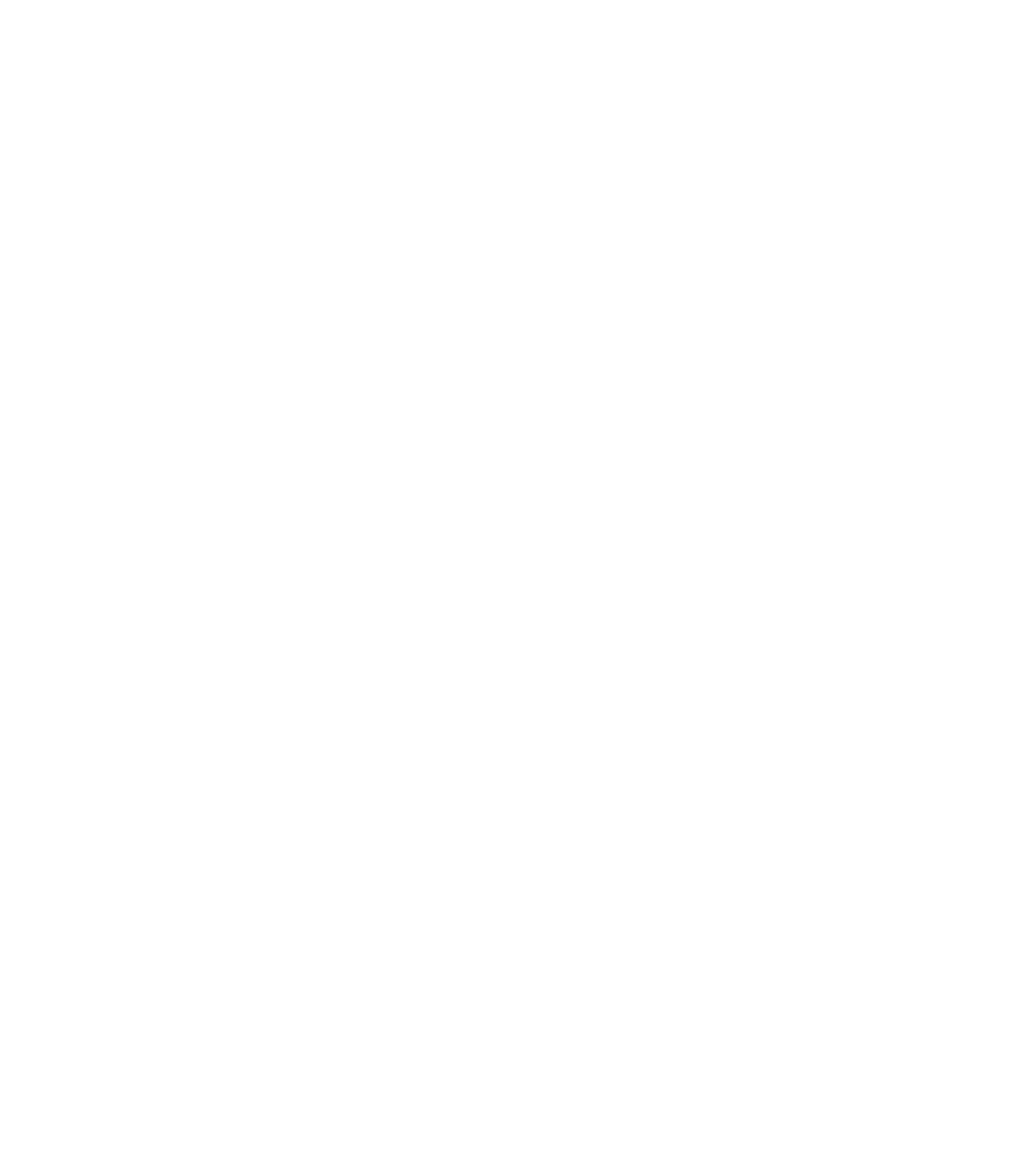
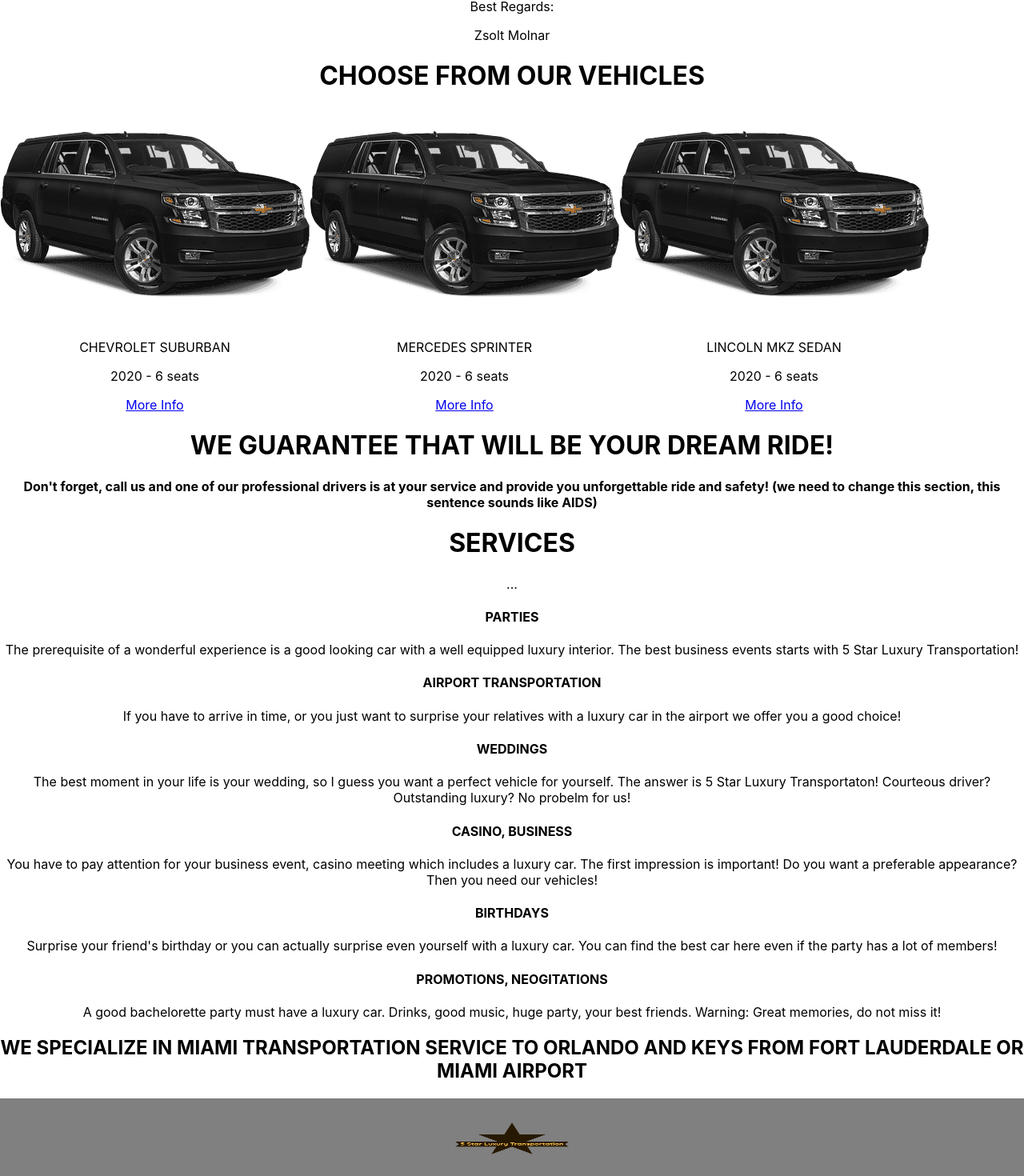
Before and after one commit to viktorferenczi/LuxuryTransportation, a React (Create React App) app: page / in a window 1280 px wide. Shown: the part 738-2208 px from the top of the page at 80% size. Before the commit the page ends 800 px from the top, so only its background shows below. Built offline with nearby package versions, Linux system fonts and the light colour scheme.

Commit message:
freshly implemented componens import

```diff
--- a/src/pages/MainLandingPage.js
+++ b/src/pages/MainLandingPage.js
@@ -1,8 +1,20 @@
 
+import { Footer } from "../components/Footer/Footer";
 import {Header} from "../components/Header/Header";
+import { CarChooser } from "../components/MainLandingPage/CarChooser";
+import { FounderInfo } from "../components/MainLandingPage/FounderInfo";
+import { Promotion } from "../components/MainLandingPage/Promotion";
+import { Services } from "../components/MainLandingPage/Services";
 
 export const MainLandingPage = () => {
     return(
-        <Header/>
+        <>
+            <Header/>
+            <FounderInfo/>
+            <CarChooser/>
+            <Promotion/>
+            <Services/>
+            <Footer/>
+        </>
     )
 }
```
